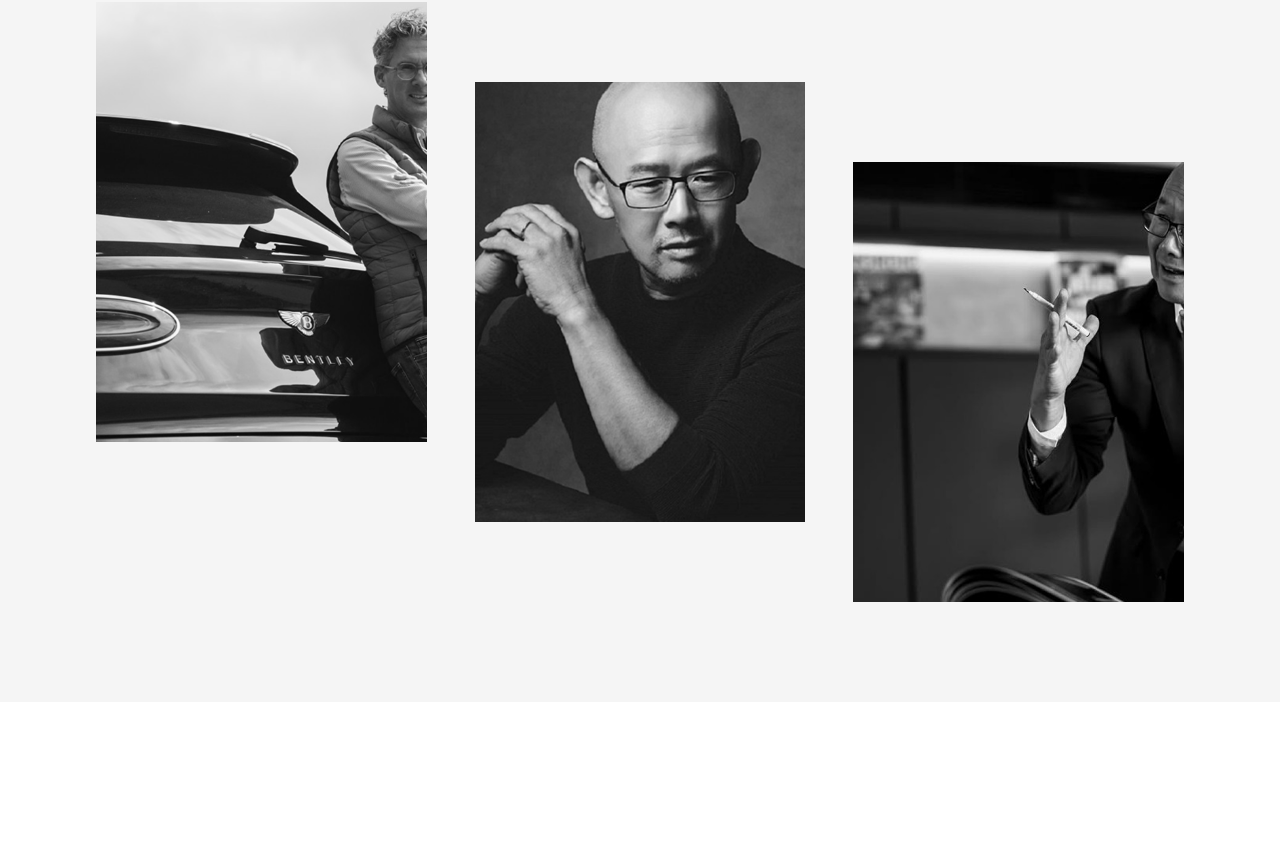
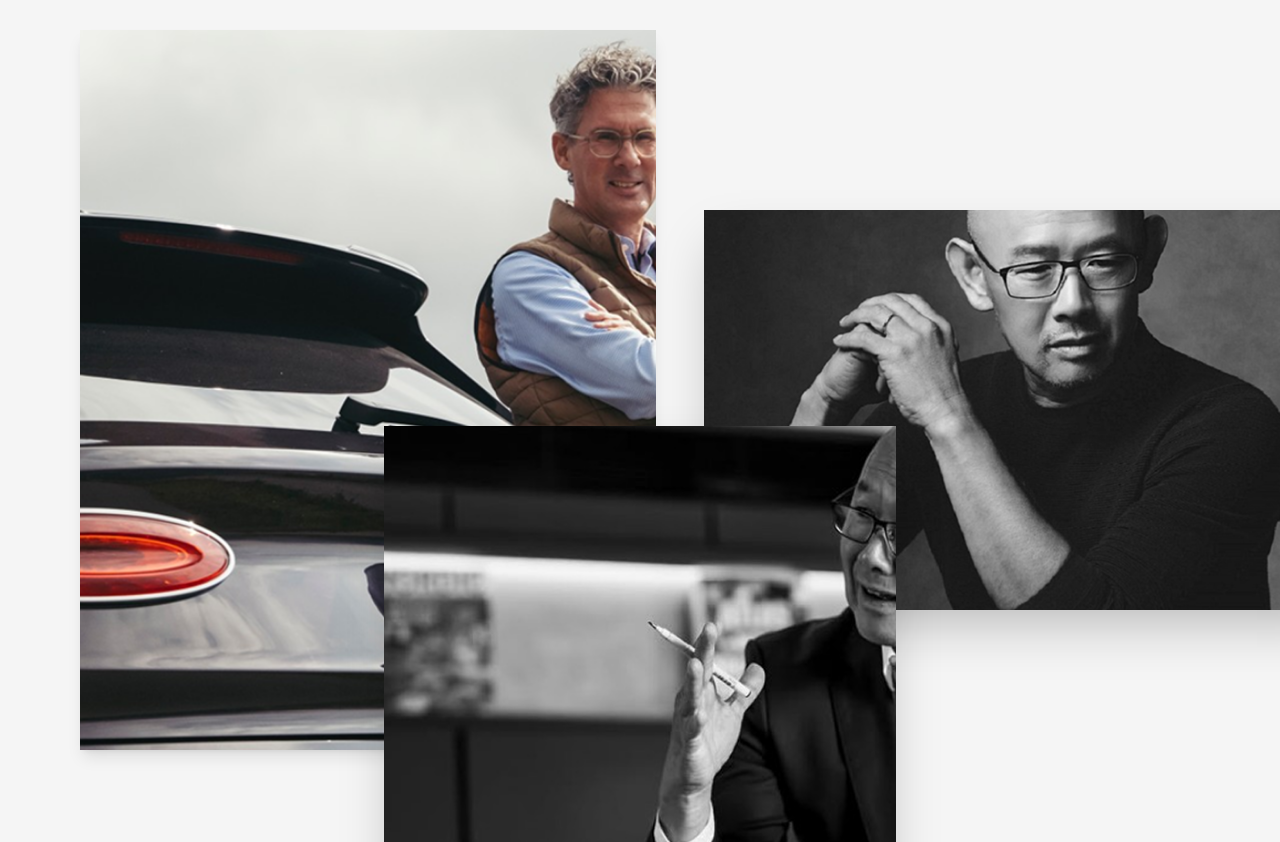
Before and after one commit to karnaufal/fai-portofolio, a Next.js app: page /about in a window 1280 px wide. Shown: the part 1698-2540 px from the top of the page. Built offline with nearby package versions, Linux system fonts and the light colour scheme.

Commit message:
feat: implement luxury overlap layout for gallery with GSAP depth effects

```diff
--- a/app/about/page.tsx
+++ b/app/about/page.tsx
@@ -15,20 +15,17 @@ export default function AboutPage() {
     const container = useRef(null);
 
     useGSAP(() => {
-        ScrollTrigger.refresh();
         const cards = gsap.utils.toArray(".parallax-card");
-
         cards.forEach((card: any, i) => {
             gsap.to(card, {
-                // Gambar 1 kita kasih dorongan 'y' yang berbeda biar keliatan gerak
-                y: i === 0 ? -60 : i === 1 ? -100 : -150,
+                // Foto 1 naik dikit, Foto 2 (tengah) hampir diem, Foto 3 meluncur cepet
+                y: i === 0 ? -100 : i === 1 ? -40 : -180,
                 ease: "none",
                 scrollTrigger: {
                     trigger: card,
-                    // "top 80%" artinya animasi mulai pas bagian atas card nyentuh 80% tinggi layar
-                    start: "top 80%",
+                    start: "top bottom",
                     end: "bottom top",
-                    scrub: 1,
+                    scrub: 1.2,
                 }
             });
         });
@@ -76,18 +73,25 @@ export default function AboutPage() {
                 </div>
             </section>
 
-            {/* SECTION 3: Parallax Grid (HAPUS snap-start) */}
-            <section className="relative min-h-screen w-full bg-[#F5F5F5] p-10 md:p-24 flex flex-col items-center justify-center overflow-hidden">
-                <div className="grid grid-cols-1 md:grid-cols-3 gap-12 w-full max-w-7xl items-start">
-                    <div className="parallax-card group relative aspect-[3/4] overflow-hidden bg-zinc-200">
-                        <Image src="/person-1.png" alt="1" fill sizes="33vw" className="object-cover grayscale" />
+            {/* SECTION 3: Custom Overlap (Foto 2 & 3 Bertabrakan) */}
+            <section className="relative min-h-[160vh] w-full bg-[#F5F5F5] py-32 overflow-hidden">
+                <div className="relative w-full h-full max-w-[1400px] mx-auto">
+
+                    {/* Foto 1: Normal (Gak Overlapping) */}
+                    <div className="parallax-card relative z-10 w-[45%] aspect-[4/5] overflow-hidden bg-zinc-200 ml-10 md:ml-20 shadow-lg">
+                        <Image src="/person-1.png" alt="1" fill sizes="50vw" className="object-cover" />
                     </div>
-                    <div className="parallax-card group relative aspect-[3/4] overflow-hidden bg-zinc-200 md:mt-20">
-                        <Image src="/person-2.png" alt="2" fill sizes="33vw" className="object-cover grayscale" />
+
+                    {/* Foto 2: Mepet ke Luar (Right Bleed) */}
+                    <div className="parallax-card absolute right-[-5%] top-[25%] z-20 w-[60%] md:w-[50%] aspect-[16/10] overflow-hidden bg-zinc-300 shadow-2xl">
+                        <Image src="/person-2.png" alt="2" fill sizes="60vw" className="object-cover grayscale" />
                     </div>
-                    <div className="parallax-card group relative aspect-[3/4] overflow-hidden bg-zinc-200 md:mt-40">
-                        <Image src="/person-3.png" alt="3" fill sizes="33vw" className="object-cover grayscale" />
+
+                    {/* Foto 3: Centered & Overlapping Foto 2 */}
+                    <div className="parallax-card absolute left-1/2 -translate-x-1/2 top-[55%] z-30 w-[50%] md:w-[40%] aspect-[3/4] overflow-hidden bg-zinc-400 shadow-2xl">
+                        <Image src="/person-3.png" alt="3" fill sizes="40vw" className="object-cover" />
                     </div>
+
                 </div>
             </section>
 
```
